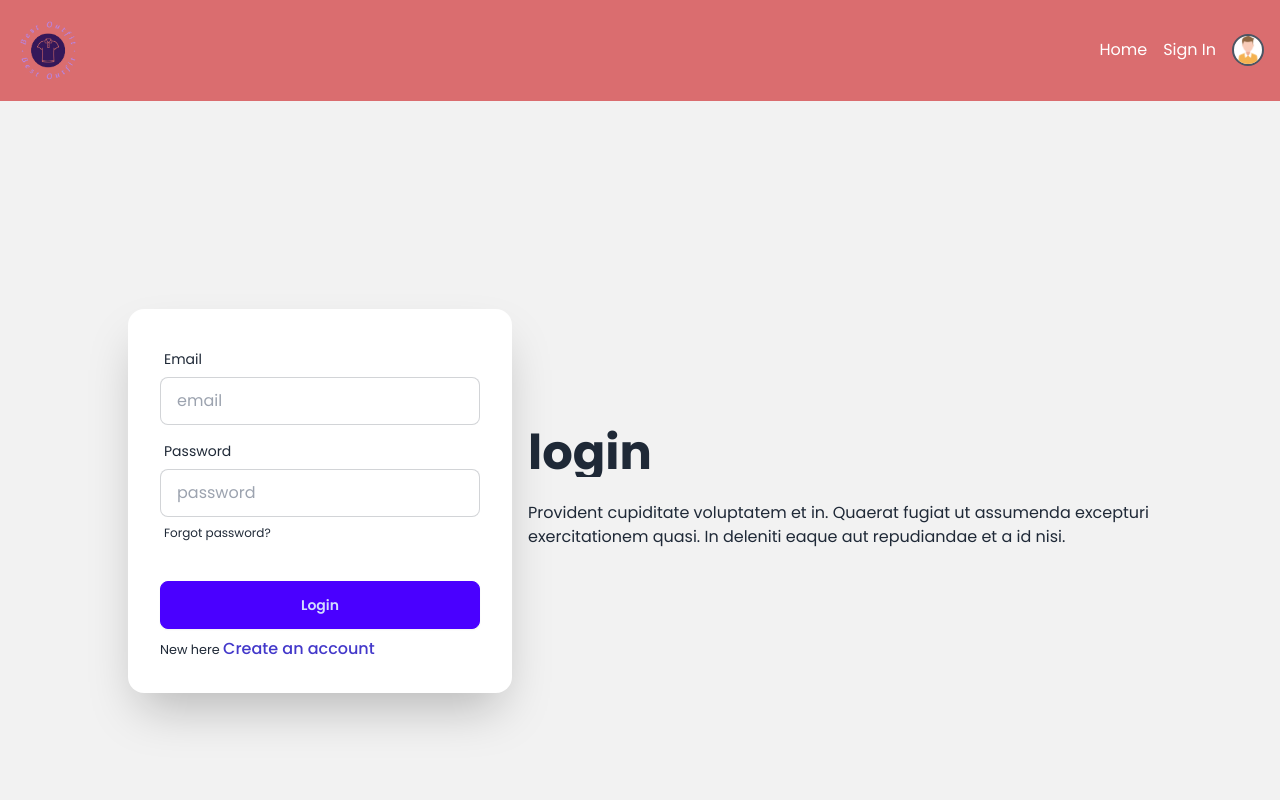
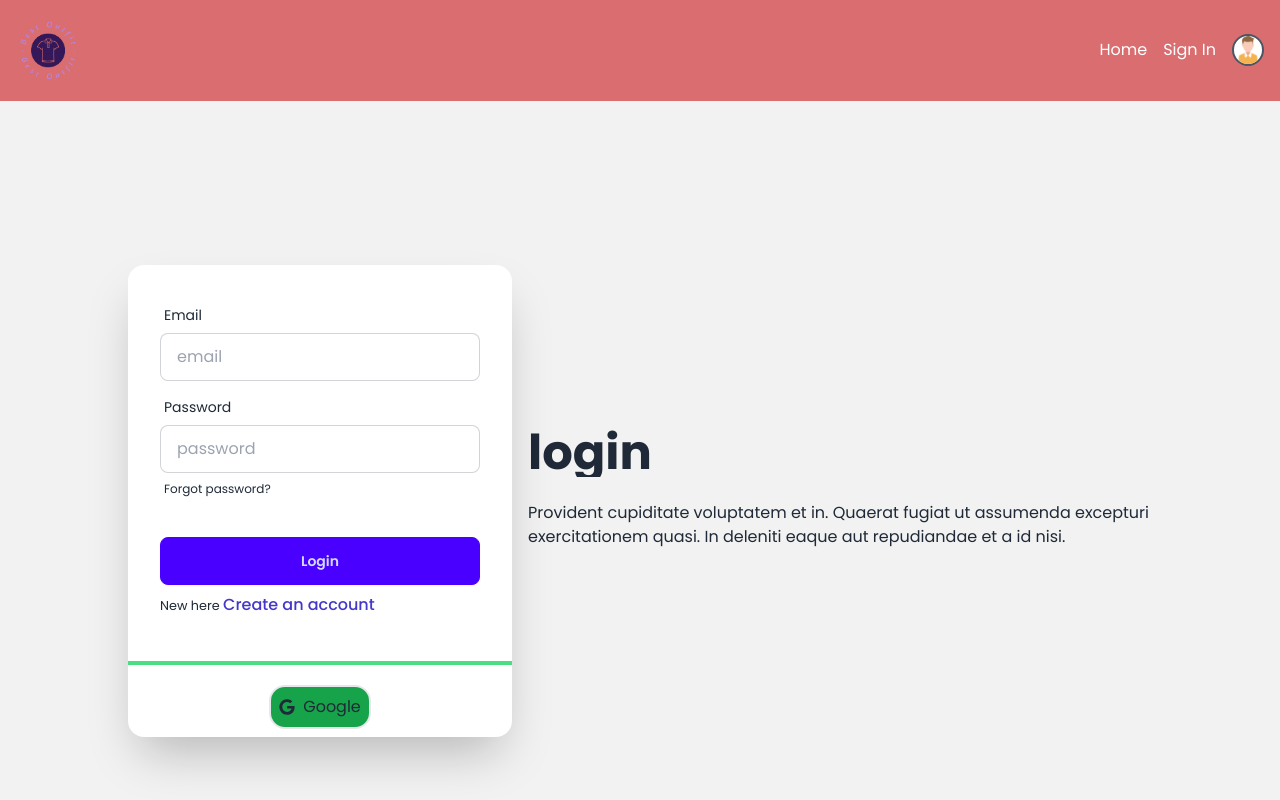
Before and after one commit to git-zahidul-islam/best-outfit-client, a React (Vite) app: page /sign-in in a window 1280 px wide. Shown: the top 800 px of the page. Built offline with nearby package versions, Linux system fonts and the light colour scheme; no server answers.

Commit message:
fix: some problem fix

```diff
--- a/src/components/ShopCard.jsx
+++ b/src/components/ShopCard.jsx
@@ -1,22 +1,24 @@
-const ShopCard = ({title,brandName,category,dateAndTime,description,price,image}) => {
+const ShopCard = ({ title, brandName, category, dateAndTime, description, price, image }) => {
   return (
-      <div >
-        <div className="overflow-hidden bg-white rounded-lg shadow-lg dark:bg-gray-800">
+    <div className="max-w-xs bg-white rounded-lg shadow-lg dark:bg-gray-800 flex flex-col justify-between" style={{ height: '450px' }}>
       <img
-            className="object-cover w-full h-48 mt-2 p-3" // Updated with rounded-lg
+        className="object-cover w-full h-48 mt-2 p-3 rounded-lg"
         src="https://images.unsplash.com/photo-1542291026-7eec264c27ff?ixlib=rb-1.2.1&ixid=eyJhcHBfaWQiOjEyMDd9&auto=format&fit=crop&w=320&q=80"
         alt="image"
       />
-          <div className="px-4 py-2 space-y-3">
-            <h1 className="text-lg font-bold text-gray-800 uppercase dark:text-white">{title}</h1>
-            <div>
-                <div className="flex justify-between items-center">
-                    <h5 className="text-black/90 text-base">Brand: {brandName}</h5>
-                    <p className="text-black/90 text-base">Category: {category}</p>
+      <div className="px-4 py-2 flex-grow">
+        <h1 className="text-xl font-bold text-gray-800 uppercase dark:text-white">{title}</h1>
+        <h5 className="font-bold uppercase text-gray-600 dark:text-gray-400">Brand: {brandName}</h5>
+        <div className="flex justify-between">
+          <p className="mt-1 text-sm text-gray-600 dark:text-gray-400">
+            <span>Category: {category}</span>
+          </p>
+          <p className="mt-1 text-sm text-gray-600 dark:text-gray-400">
+            <span>Date and Time:</span>
+            <span>{dateAndTime}</span>
+          </p>
         </div>
-            <p className="mt-1 text-sm text-gray-500 dark:text-gray-400">Date and Time: {dateAndTime}</p>
-            </div>
-            <p className="mt-1 text-sm text-gray-700 dark:text-gray-400">
+        <p className="mt-1 text-sm text-gray-600 dark:text-gray-400">
           <span className="font-bold">Description: </span>
           {description}
         </p>
@@ -25,7 +27,6 @@ const ShopCard = ({title,brandName,category,dateAndTime,description,price,image}
         <h1 className="text-lg font-bold text-white">${price}</h1>
       </div>
     </div>
-      </div>
   );
 };
 
--- a/src/pages/signIn/SignIn.jsx
+++ b/src/pages/signIn/SignIn.jsx
@@ -1,5 +1,6 @@
 import { Link, useLocation, useNavigate } from "react-router-dom";
 import useAuth from "../../hooks/useAuth";
+import SocialLogin from "../../shared/socialLogin/SocialLogin";
 
 
 const SignIn = () => {
@@ -52,6 +53,10 @@ const SignIn = () => {
                         </div>
                         <small>New here <Link className="text-base font-medium text-indigo-700" to={'/sign-up'}>Create an account</Link></small>
                     </form>
+                    <div className="border-2 border-green-400 my-3"></div>
+                        <div className="flex justify-center">
+                            <SocialLogin/>
+                        </div>
 
                 </div>
                 <div className="text-center w-1/2 lg:text-left">
--- a/src/pages/signup/SignUp.jsx
+++ b/src/pages/signup/SignUp.jsx
@@ -2,6 +2,7 @@ import { useNavigate } from "react-router-dom";
 import { useForm } from "react-hook-form"
 import useAxiosPublic from "../../hooks/useAxiosPublic";
 import useAuth from "../../hooks/useAuth";
+import SocialLogin from "../../shared/socialLogin/SocialLogin";
 
 const SignUp = () => {
     const axiosPublic = useAxiosPublic()
@@ -37,11 +38,11 @@ const SignUp = () => {
                             .then(res => {
                                 if (res.data.insertedId) {
                                     console.log("id is inserted");
+                                    navigate('/')
                                 }
                             })
                     })
                     .catch(error => console.error(error))
-                navigate('/')
             })
             .catch(error => {
                 console.error(error);
@@ -96,7 +97,12 @@ const SignUp = () => {
                         <div className="form-control mt-6">
                             <input className="btn btn-primary" type="submit" value="SignUp" />
                         </div>
+
                     </form>
+                    <div className="border-2 border-green-400 my-3"></div>
+                        <div className="flex justify-center">
+                            <SocialLogin/>
+                        </div>
                 </div>
             </div>
         </div>
--- /dev/null
+++ b/src/shared/socialLogin/SocialLogin.jsx
@@ -0,0 +1,42 @@
+import { FaGoogle } from "react-icons/fa";
+import { useNavigate } from "react-router-dom";
+import useAuth from "../../hooks/useAuth";
+import useAxiosPublic from "../../hooks/useAxiosPublic";
+
+
+const SocialLogin = () => {
+    const { googleLogin } = useAuth()
+    const navigate = useNavigate()
+    const axiosPublic = useAxiosPublic()
+
+    const handleGoogleSignIn = () => {
+
+        googleLogin()
+            .then(result => {
+                console.log("google login successfully", result.user);
+                const userInfo = {
+                    email: result.user?.email,
+                    name: result.user?.displayName
+                }
+                axiosPublic.post('/users', userInfo)
+                    .then(res => {
+                        console.log("user added by google", res.data);
+                        navigate('/')
+                    })
+            })
+    }
+
+    return (
+        <div className="my-2">
+            <button
+                onClick={handleGoogleSignIn}
+                className="p-2 flex items-center gap-2 border-2 bg-green-600 rounded-2xl"
+                aria-label="Sign in with Google"
+            >
+                <FaGoogle></FaGoogle>Google
+            </button>
+        </div>
+    );
+};
+
+export default SocialLogin;
```
Lines whose indentation alone changed are shown as unchanged.
